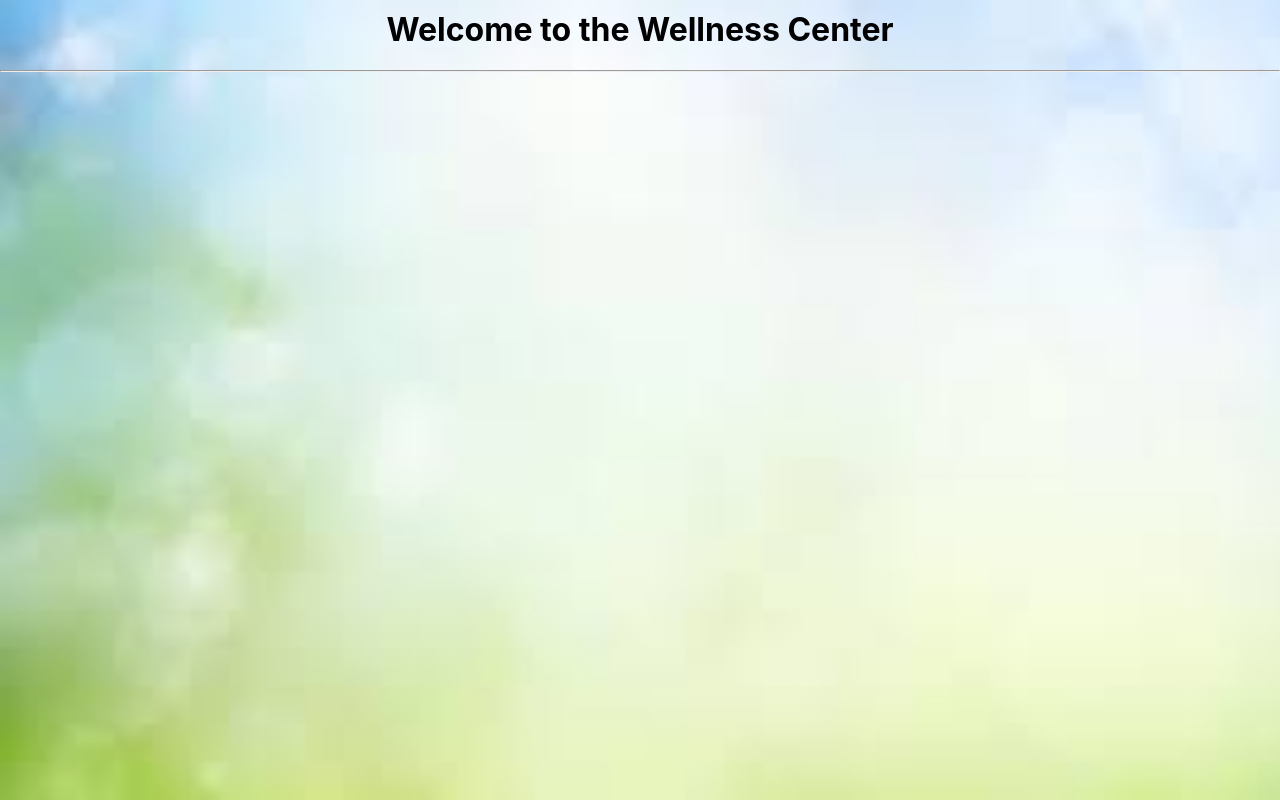
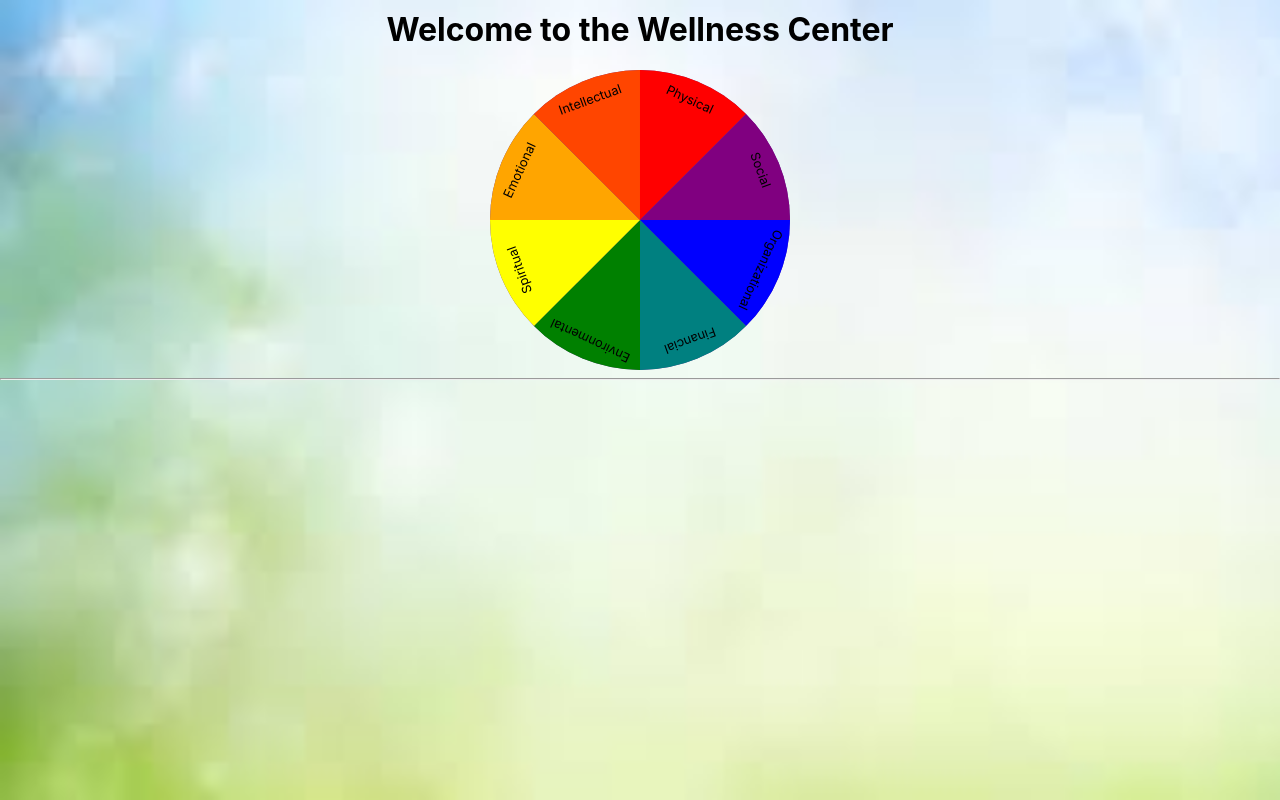
Before and after one commit to cmccarthy15/Wellness-React-Props, a React (Create React App) app: page / in a window 1280 px wide. Built offline with nearby package versions, Linux system fonts and the light colour scheme; the HTML template or start-up script is replaced by a standard one.

Commit message:
color wheel working

```diff
--- a/src/App.js
+++ b/src/App.js
@@ -1,11 +1,13 @@
 import React from 'react';
 import './App.css';
+import Wheel from './Wheel.js'
+// import GuidanceContainer from './GuidanceContainer.js'
 
 function App() {
   return (
     <div className="App">
       <h1> Welcome to the Wellness Center</h1>
-      {/** TODO: Import and render the Wheel component, provided for you. It does not need any props. */}
+      <Wheel/>
       <hr />
       {/** TODO: Import and render the GuidanceContainer component, provided for you. It does not need any props. */}
     </div>
--- a/src/WellnessItem.js
+++ b/src/WellnessItem.js
@@ -4,7 +4,8 @@ import { HoldCSSDeck, PieCSSDeck } from './styles';
 
 export default class WellnessItem extends React.Component {
     render(){
-        const { id, color, title } = this.props
+        console.log(this.props.factor)
+        const { id, color, title } = this.props.factor
         return (
             <HoldCSSDeck rotate={(id - 1) * 45}>
                 <PieCSSDeck rotate={45} color={color}>
@@ -20,3 +21,7 @@ export default class WellnessItem extends React.Component {
  *          the default color should be some kind of grey so it stands out
  *          TEST: do not pass down a prop for the color and see the whole circle go grey!
  */
+
+ WellnessItem.defaultProps = {
+     color: '#CDCDCD'
+ }
--- a/src/Wheel.js
+++ b/src/Wheel.js
@@ -3,11 +3,14 @@ import { wellnessFactors } from './data';
 import WellnessItem from './WellnessItem';
 import { Pie } from './styles';
 
+// console.log(wellnessFactors) //array of objects
+// console.log(WellnessItem) //component needs id, color, title as props, use destructuring assignemnt
+export default class Wheel extends React.Component {
 
-export default class Wheel extends React.Component {
     render(){
         return (
             <Pie size={300}>
+                {wellnessFactors.map((factor, index) => <WellnessItem factor={factor} key={index}/>)}
                 {/** TODO: map over your wellness factors and create a WellnessItem for each.
                  *         check the WellnessItem component to see what it's expecting for props
                  *         Hint: Use your ES6 techniques
```
Also changed, not shown: 1 other file (tests, documents, lock files or other folders).
